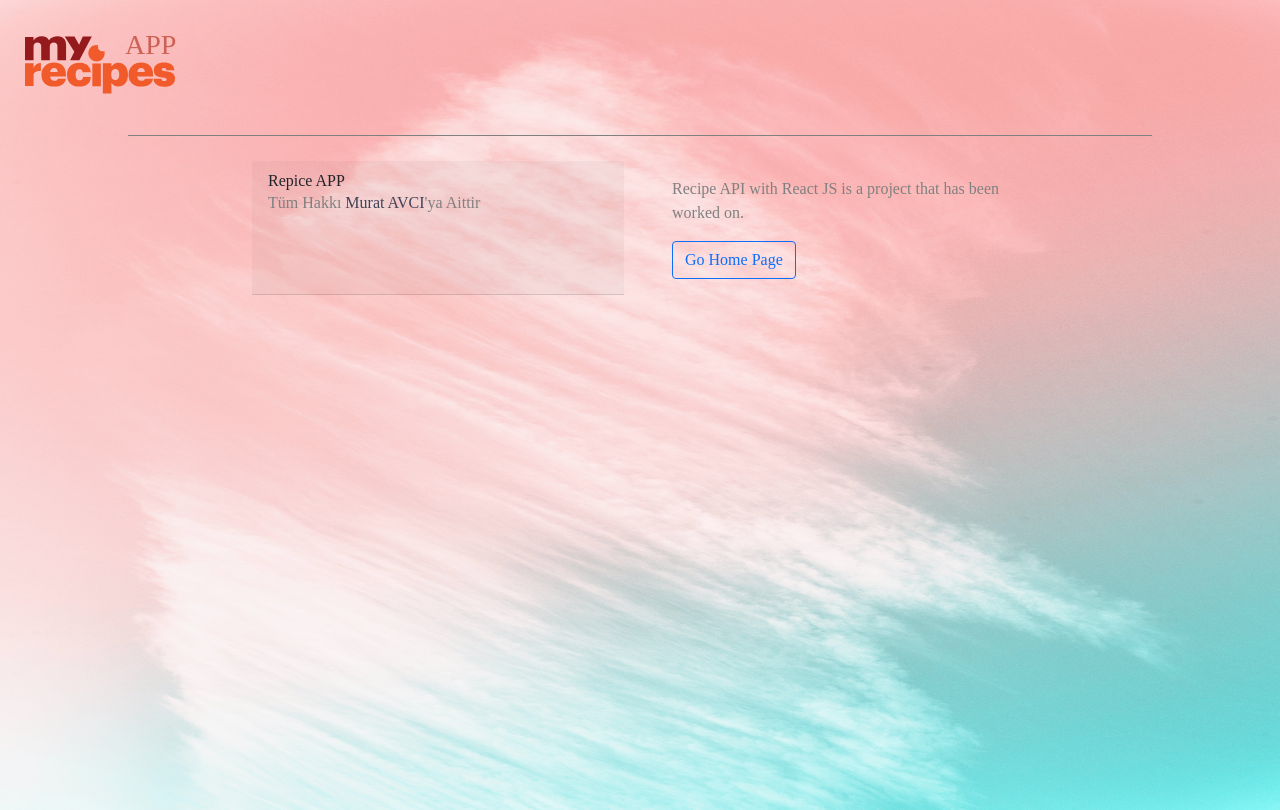
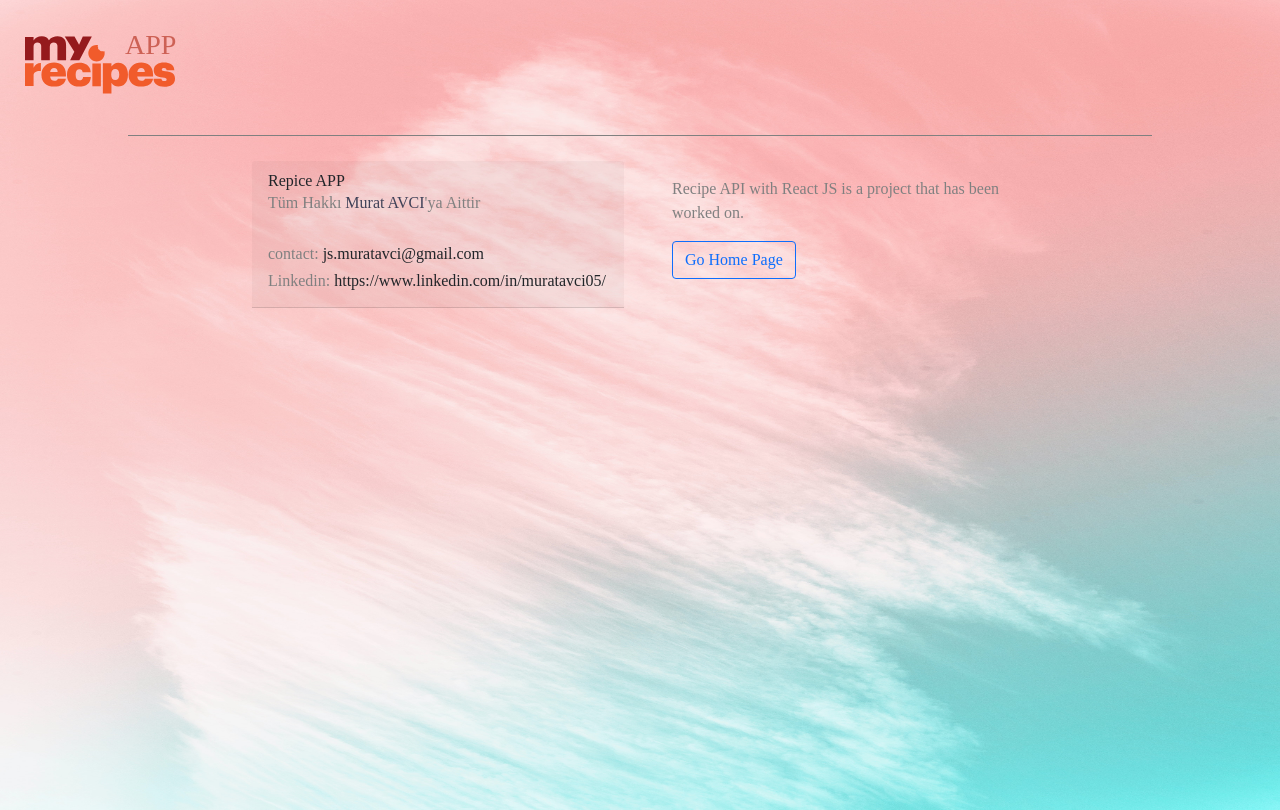
Before and after one commit to muratavci05/reactJS_recibeApp, a React (Create React App) app: page /1 in a window 1280 px wide. Built offline with nearby package versions, Linux system fonts and the light colour scheme; no server answers; a web font is replaced by a local one.

Commit message:
footer component file  modified

```diff
--- a/src/Components/footer.js
+++ b/src/Components/footer.js
@@ -5,7 +5,9 @@ const Footer = () => {
     <div className="container footerComponent">
     <div className="container">
       <div className="card-header">Repice APP
-      <small><h6 style={{color:"gray"}}>Tüm Hakkı <span style={{color:"#404258"}}>Murat AVCI</span>'ya Aittir</h6></small></div>
+      <small><h6 style={{color:"gray"}}>Tüm Hakkı <span style={{color:"#404258"}}>Murat AVCI</span>'ya Aittir</h6>
+      <br/><h6><span style={{color:"gray"}} >contact:</span> js.muratavci@gmail.com</h6>
+      <h6><span style={{color:"gray"}} >Linkedin:</span> https://www.linkedin.com/in/muratavci05/</h6></small></div>
       <div className="card-body">
 
         <p className="card-text" style={{color:"gray"}}>
```
